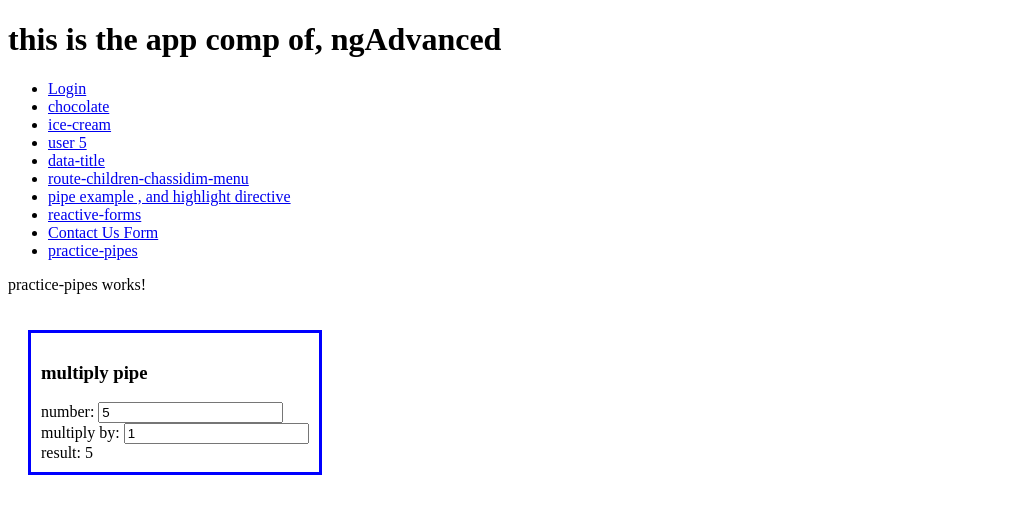
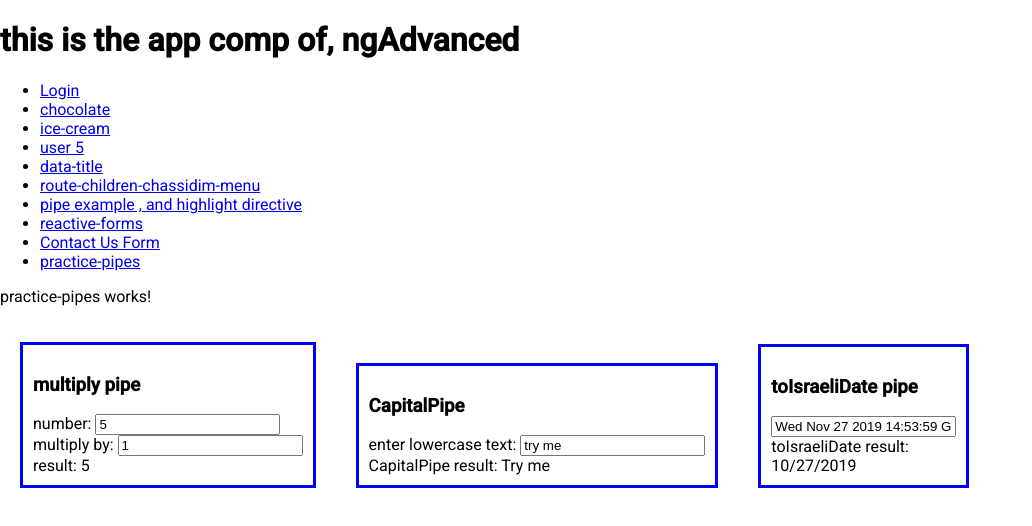
Before and after one commit to Avramo/ngAdvanced, an Angular app: page /practice-pipes in a window 1280 px wide. Shown: the top 526 px of the page, without its empty margins (0-1032 px from the left). Built offline with nearby package versions, Linux system fonts and the light colour scheme.

Commit message:
with some new pipes

```diff
--- a/angular.json
+++ b/angular.json
@@ -24,6 +24,7 @@
               "src/assets"
             ],
             "styles": [
+              "./node_modules/@angular/material/prebuilt-themes/deeppurple-amber.css",
               "src/styles.css"
             ],
             "scripts": []
@@ -89,6 +90,7 @@
               "src/assets"
             ],
             "styles": [
+              "./node_modules/@angular/material/prebuilt-themes/deeppurple-amber.css",
               "src/styles.css"
             ],
             "scripts": []
@@ -120,6 +122,7 @@
           }
         }
       }
-    }},
+    }
+  },
   "defaultProject": "ngAdvanced"
 }
--- a/package.json
+++ b/package.json
@@ -12,13 +12,16 @@
   "private": true,
   "dependencies": {
     "@angular/animations": "~8.2.13",
+    "@angular/cdk": "~8.2.3",
     "@angular/common": "~8.2.13",
     "@angular/compiler": "~8.2.13",
     "@angular/core": "~8.2.13",
     "@angular/forms": "~8.2.13",
+    "@angular/material": "^8.2.3",
     "@angular/platform-browser": "~8.2.13",
     "@angular/platform-browser-dynamic": "~8.2.13",
     "@angular/router": "~8.2.13",
+    "hammerjs": "^2.0.8",
     "rxjs": "~6.4.0",
     "tslib": "^1.10.0",
     "zone.js": "~0.9.1"
--- a/src/app/comps/practice-pipes/practice-pipes.component.css
+++ b/src/app/comps/practice-pipes/practice-pipes.component.css
@@ -1,4 +1,4 @@
-.calc-add{
+.pipe-box{
     display: inline-block;
     border: 3px blue solid;
     margin: 20px;
--- a/src/app/comps/practice-pipes/practice-pipes.component.html
+++ b/src/app/comps/practice-pipes/practice-pipes.component.html
@@ -1,6 +1,6 @@
 <p>practice-pipes works!</p>
 
-<div class="calc-add">
+<div class="pipe-box">
     <h3>multiply pipe</h3>
     <label>number: </label>
     <input type="text" [(ngModel)]='numb'><br>
@@ -9,3 +9,20 @@
     <label>result: </label>
     <span>{{ numb | multiply : mult }} </span>
 </div>
+
+<div class="pipe-box">
+        <h3> CapitalPipe</h3>
+        <label>enter lowercase text: </label>
+        <input type="text" [(ngModel)]='lwrTxt'><br>
+        <label>CapitalPipe result: </label>
+        <span>{{ lwrTxt | capital }} </span>
+</div>
+
+<div class="pipe-box">
+    <h3> toIsraeliDate pipe</h3>
+
+    <input [(ngModel)]='usDate'>
+    <br>
+    <label>toIsraeliDate result: </label> <br>
+    <span>{{ usDate| toIsraeliDate }}</span>
+</div>
--- a/src/app/comps/practice-pipes/practice-pipes.component.ts
+++ b/src/app/comps/practice-pipes/practice-pipes.component.ts
@@ -1,4 +1,5 @@
-import { Component, OnInit } from '@angular/core';
+import { Component, OnInit, ElementRef } from '@angular/core';
+
 
 @Component({
   selector: 'app-practice-pipes',
@@ -14,5 +15,9 @@ export class PracticePipesComponent implements OnInit {
 
   numb:number = 5;
   mult:number = 1;
+  lwrTxt:string = "try me";
+  now:Date = new Date();
+  usDate:Date = this.now;
+
 
 }
--- /dev/null
+++ b/src/app/pipes/capital.pipe.ts
@@ -0,0 +1,14 @@
+import { Pipe, PipeTransform } from '@angular/core';
+
+@Pipe({
+  name: 'capital'
+})
+export class CapitalPipe implements PipeTransform {
+
+  transform(value: string): string {
+    let firstLetter = value.charAt(0).toUpperCase();
+    value = value.replace(value.charAt(0),firstLetter)
+    return value;
+  }
+
+}
--- /dev/null
+++ b/src/app/pipes/to-israeli-date.pipe.ts
@@ -0,0 +1,17 @@
+import { Pipe, PipeTransform, ElementRef } from '@angular/core';
+import { MatDatepickerInput, MatDatepickerInputEvent } from '@angular/material/datepicker';
+import { MatDateFormats } from '@angular/material/core';
+
+@Pipe({
+  name: 'toIsraeliDate'
+})
+export class ToIsraeliDatePipe implements PipeTransform {
+
+  transform(value:Date): any {
+    let month = value.getMonth();
+    let day = value.getDate();
+    let year = value.getFullYear();
+    return `${month}/${day}/${year}`;
+  }
+
+}
--- a/src/index.html
+++ b/src/index.html
@@ -6,6 +6,8 @@
   <base href="/">
   <meta name="viewport" content="width=device-width, initial-scale=1">
   <link rel="icon" type="image/x-icon" href="favicon.ico">
+  <link href="https://fonts.googleapis.com/css?family=Roboto:300,400,500&display=swap" rel="stylesheet">
+  <link href="https://fonts.googleapis.com/icon?family=Material+Icons" rel="stylesheet">
 </head>
 <body>
   <app-root></app-root>
--- a/src/main.ts
+++ b/src/main.ts
@@ -1,3 +1,4 @@
+import 'hammerjs';
 import { enableProdMode } from '@angular/core';
 import { platformBrowserDynamic } from '@angular/platform-browser-dynamic';
 
--- a/src/styles.css
+++ b/src/styles.css
@@ -1 +1,4 @@
 /* You can add global styles to this file, and also import other style files */
+
+html, body { height: 100%; }
+body { margin: 0; font-family: Roboto, "Helvetica Neue", sans-serif; }
```
Also changed, not shown: src/app/app.module.ts (+11 -0 lines), src/app/module/material-module.ts (added, +95 -0 lines), 34 other files (tests, documents, lock files or other folders).
